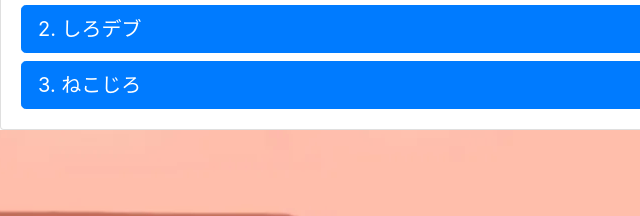
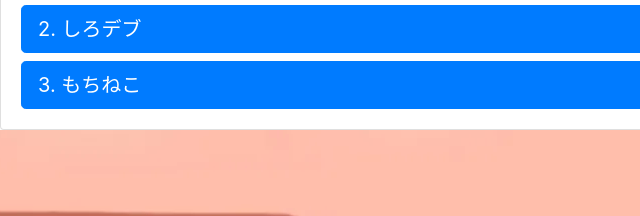
Before and after one commit to d-ishizuka/bingo_project, a plain HTML site: page quiz/full.html in a window 1280 px wide. Shown: the part 272-488 px from the top of the page, 0-640 px from the left. Drawn offline with nearby package versions, Linux system fonts and the light colour scheme.

Commit message:
change quiz selectoions

```diff
--- a/quiz/full.html
+++ b/quiz/full.html
@@ -132,7 +132,7 @@
                         answers: [
                             'からめる',
                             'しろデブ',
-                            'ねこじろ',
+                            'もちねこ',
                         ],
                         answer: 1
                     },
@@ -148,7 +148,7 @@
                     {
                         question: '新郎の趣味は？',
                         answers: [
-                            'マラソン',
+                            'ランニング',
                             '自転車',
                             '筋トレ',
                         ],
```
